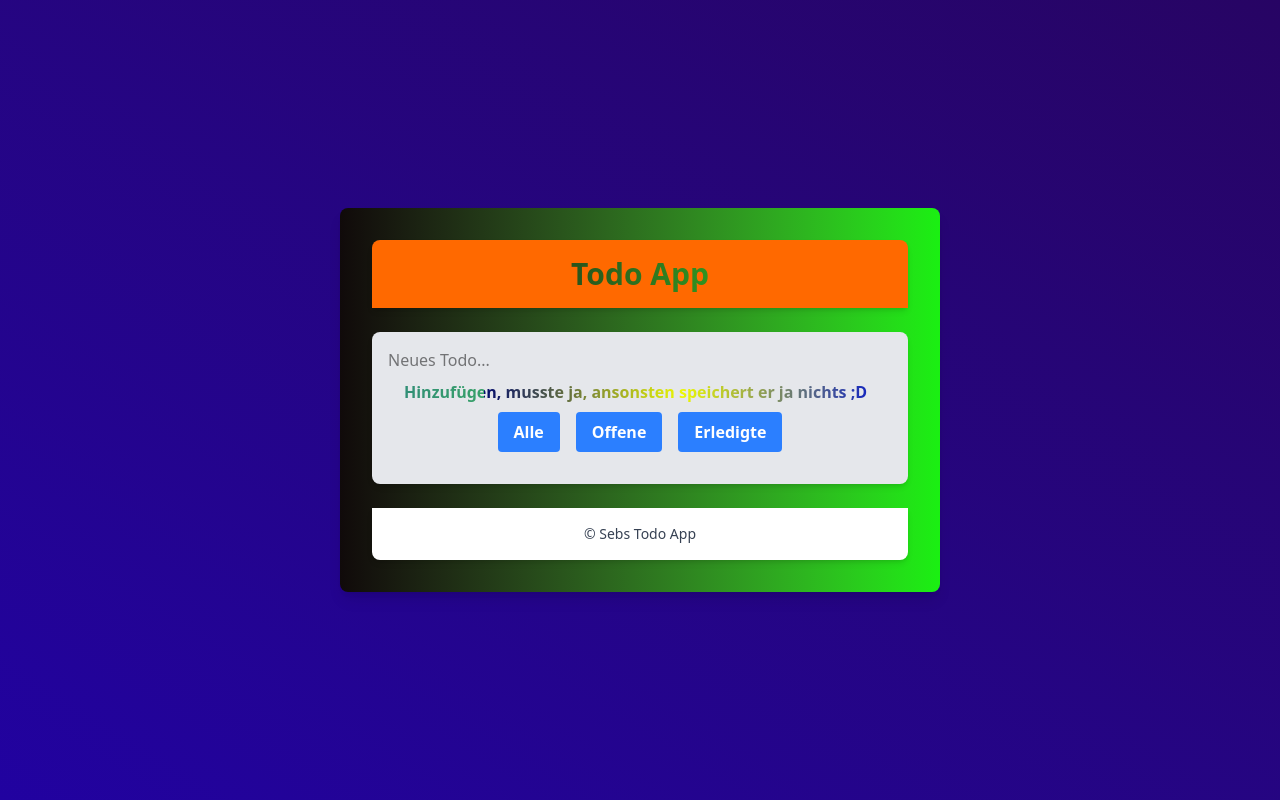
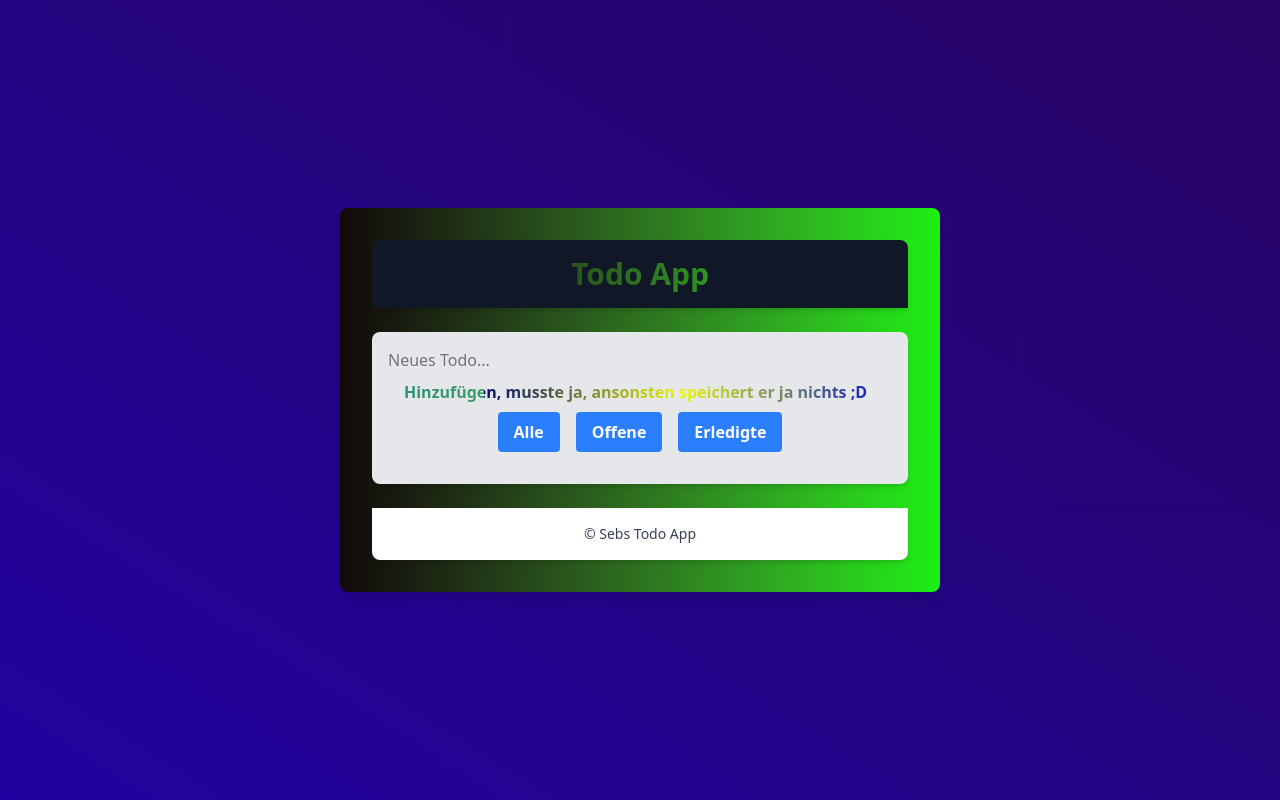
Before and after one commit to sebriede6/react-todo-app, a React (Vite) app: page / in a window 1280 px wide. Built offline with nearby package versions, Linux system fonts and the light colour scheme.

Commit message:
changed style

```diff
--- a/src/App.jsx
+++ b/src/App.jsx
@@ -44,7 +44,7 @@ const App = () => {
   return (
     <div>
       <div className="bg-gradient-to-r from-[#100a0a] to-[#1af012] p-8 rounded-lg shadow-lg w-full sm:w-[600px]">
-        <header className="bg-orange-500 p-4 shadow-md rounded-t-lg">
+        <header className="bg-gray-900 p-4 shadow-md rounded-t-lg">
           <h3 className="text-3xl font-bold text-center text-transparent bg-gradient-to-r from-[#100a0a] to-[#1af012] bg-clip-text">
             Todo App
           </h3>
```
